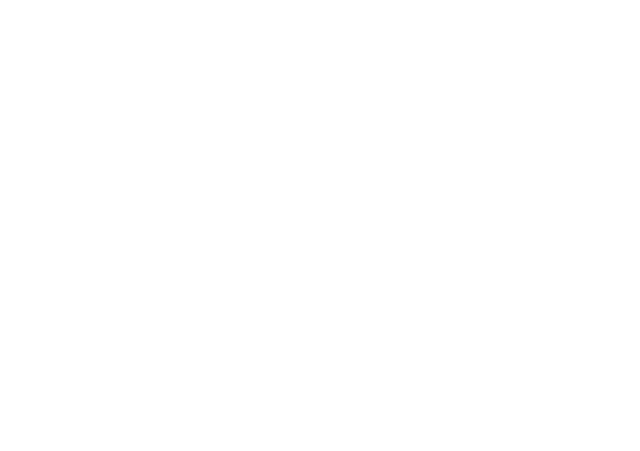
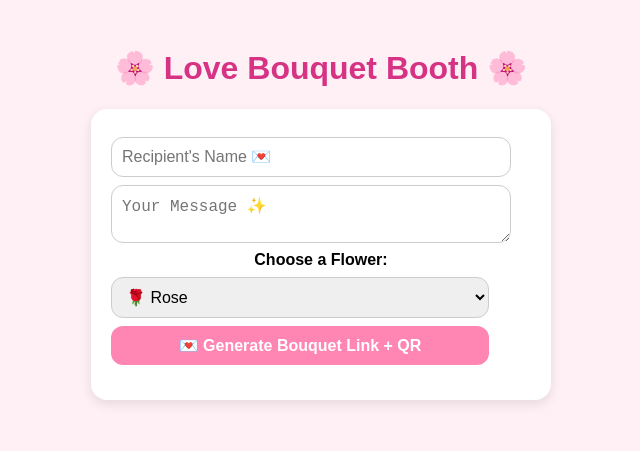
Before and after one commit to leovnexyrine-prog/LIS_KILIG_CORNER2.0, a plain HTML site: page index.html in a window 1280 px wide. Shown: the whole page, without its empty margins (319-959 px from the left). Drawn offline with Linux system fonts and the light colour scheme.

Commit message:
Update index.html

```diff
--- a/index.html
+++ b/index.html
@@ -1,3 +1,89 @@
+<!doctype html>
+<html lang="en">
+<head>
+<meta charset="utf-8">
+<meta name="viewport" content="width=device-width,initial-scale=1">
+<title>💐 Love Bouquet Game Booth</title>
+<script src="https://cdnjs.cloudflare.com/ajax/libs/qrcodejs/1.0.0/qrcode.min.js"></script>
+<style>
+  body {
+    font-family: sans-serif;
+    text-align: center;
+    padding: 20px;
+    background: #fff0f5;
+    overflow-x: hidden;
+  }
+  h1 { color: #d63384; }
+  .card {
+    background: white;
+    padding: 20px;
+    border-radius: 16px;
+    box-shadow: 0 4px 12px rgba(0,0,0,0.1);
+    max-width: 420px;
+    margin: 20px auto;
+  }
+  input, textarea, select, button {
+    width: 90%;
+    padding: 10px;
+    margin: 8px 0;
+    border-radius: 12px;
+    border: 1px solid #ccc;
+    display: block;
+    font-size: 1rem;
+  }
+  button {
+    background: #ff85b3;
+    color: white;
+    border: none;
+    cursor: pointer;
+    font-weight: bold;
+  }
+  button:hover { background: #ff6399; }
+  #qr { margin-top: 15px; }
+  canvas {
+    background: #b3e5fc;
+    display: block;
+    margin: 0 auto;
+    border-radius: 16px;
+    box-shadow: 0 4px 12px rgba(0,0,0,0.2);
+  }
+</style>
+</head>
+<body>
+<h1>🌸 Love Bouquet Booth 🌸</h1>
+
+<!-- Creator Section -->
+<div id="create" class="card">
+  <input id="receiver" placeholder="Recipient's Name 💌">
+  <textarea id="message" placeholder="Your Message ✨"></textarea>
+
+  <label for="flower"><strong>Choose a Flower:</strong></label>
+  <select id="flower">
+    <option value="🌹 Rose">🌹 Rose</option>
+    <option value="🌻 Sunflower">🌻 Sunflower</option>
+    <option value="🌷 Tulip">🌷 Tulip</option>
+    <option value="🌼 Daisy">🌼 Daisy</option>
+    <option value="🌸 Cherry Blossom">🌸 Cherry Blossom</option>
+    <option value="🌺 Hibiscus">🌺 Hibiscus</option>
+    <option value="💜 Lavender">💜 Lavender</option>
+    <option value="🤍 Lily">🤍 Lily</option>
+  </select>
+
+  <button onclick="makeLink()">💌 Generate Bouquet Link + QR</button>
+  <div id="link"></div>
+  <div id="qr"></div>
+</div>
+
+<!-- Game Canvas -->
+<canvas id="gameCanvas" width="360" height="480" style="display:none;"></canvas>
+
+<!-- Message View -->
+<div id="view" class="card" style="display:none;">
+  <h2>💌 Bouquet for <span id="viewName"></span></h2>
+  <div style="font-size:3rem" id="viewFlower"></div>
+  <p id="viewMsg"></p>
+</div>
+
 <script>
 function makeLink(){
   const receiver = document.getElementById("receiver").value.trim() || "Recipient";
@@ -15,27 +101,28 @@ function makeLink(){
 
 // ---------- Game ----------
 function startGame(data){
-  const canvas=document.getElementById("gameCanvas");
-  const ctx=canvas.getContext("2d");
-  const flower=data.flower.split(" ")[0]; // emoji
-  let birdY=canvas.height/2, birdVel=0;
-  const gravity=0.45, jump=-8;
-  const pillars=[];
-  let score=0;
-  const targetScore=5; // how many gaps to pass to win
-  const birdColor="pink";
-  let gameOver=false;
-  let restartReady=false;
+  const canvas = document.getElementById("gameCanvas");
+  const ctx = canvas.getContext("2d");
+  const flower = data.flower.split(" ")[0]; // emoji only
+  let birdY = canvas.height/2, birdVel = 0;
+  const gravity = 0.45, jump = -8;
+  const pillars = [];
+  let score = 0;
+  const targetScore = 5;
+  const birdColor = "pink";
+  let gameOver = false;
+  let restartReady = false;
 
-  document.addEventListener("keydown",()=>{if(!gameOver) birdVel=jump;});
+  // Controls
+  document.addEventListener("keydown",()=>{ if(!gameOver) birdVel = jump; });
   canvas.addEventListener("click",()=>{
-      if(!gameOver) birdVel=jump;
-      else if(restartReady) location.reload();
+    if(!gameOver) birdVel = jump;
+    else if(restartReady) location.reload();
   });
 
   function addPillar(){
-    const gap=170; // 🌟 bigger gap
-    const topH=Math.random()*(canvas.height-gap-40)+20;
+    const gap = 170; // bigger gap
+    const topH = Math.random()*(canvas.height-gap-40)+20;
     pillars.push({x:canvas.width, top:topH, width:50});
   }
 
@@ -43,36 +130,36 @@ function startGame(data){
     ctx.clearRect(0,0,canvas.width,canvas.height);
 
     // Bird
-    birdVel+=gravity;
-    birdY+=birdVel;
-    ctx.fillStyle=birdColor;
+    birdVel += gravity;
+    birdY += birdVel;
+    ctx.fillStyle = birdColor;
     ctx.beginPath();
     ctx.arc(60,birdY,15,0,Math.PI*2);
     ctx.fill();
 
     // Pillars
-    if(Math.random()<0.02) addPillar();
+    if(Math.random() < 0.02) addPillar();
     for(let i=pillars.length-1;i>=0;i--){
-      const p=pillars[i];
-      p.x-=1.8; // 🌟 slower speed
+      const p = pillars[i];
+      p.x -= 1.8; // slower speed
       ctx.font="24px serif";
       for(let y=0;y<p.top;y+=24) ctx.fillText(flower,p.x,y);
       for(let y=p.top+170;y<canvas.height;y+=24) ctx.fillText(flower,p.x,y);
 
       // collision
       if(60+15>p.x && 60-15<p.x+p.width){
-        if(birdY-15<p.top || birdY+15>p.top+170) gameOver=true;
+        if(birdY-15<p.top || birdY+15>p.top+170) gameOver = true;
       }
-      // score
-      if(p.x+ p.width<60 && !p.scored){ score++; p.scored=true; }
+      // scoring
+      if(p.x + p.width < 60 && !p.scored){ score++; p.scored = true; }
 
-      if(p.x<-p.width) pillars.splice(i,1);
+      if(p.x < -p.width) pillars.splice(i,1);
     }
 
-    // Ground/ceiling
-    if(birdY+15>canvas.height || birdY-15<0) gameOver=true;
+    // Ground/ceiling collision
+    if(birdY+15>canvas.height || birdY-15<0) gameOver = true;
 
-    // Score
+    // Score display
     ctx.fillStyle="#d63384";
     ctx.font="20px Arial";
     ctx.fillText("Score: "+score,10,25);
@@ -80,11 +167,11 @@ function startGame(data){
     if(!gameOver){
       requestAnimationFrame(update);
     } else {
-      if(score>=targetScore){
+      if(score >= targetScore){
         showMessage(data);
       } else {
         ctx.fillText("Game Over! Tap to Restart",60,canvas.height/2);
-        restartReady=true;
+        restartReady = true;
       }
     }
   }
@@ -94,9 +181,9 @@ function startGame(data){
 function showMessage(data){
   document.getElementById("gameCanvas").style.display="none";
   document.getElementById("view").style.display="block";
-  document.getElementById("viewName").innerText=data.receiver;
-  document.getElementById("viewFlower").innerText=data.flower.split(" ")[0];
-  document.getElementById("viewMsg").innerText=data.message;
+  document.getElementById("viewName").innerText = data.receiver;
+  document.getElementById("viewFlower").innerText = data.flower.split(" ")[0];
+  document.getElementById("viewMsg").innerText = data.message;
 }
 
 // ---------- Entry ----------
@@ -105,10 +192,12 @@ function showMessage(data){
   if(params.has("data")){
     try {
       const obj = JSON.parse(decodeURIComponent(params.get("data")));
-      document.getElementById("create").style.display="none";
-      document.getElementById("gameCanvas").style.display="block";
+      document.getElementById("create").style.display = "none";
+      document.getElementById("gameCanvas").style.display = "block";
       startGame(obj);
     } catch(e){ console.error("Invalid bouquet data"); }
   }
 })();
 </script>
+</body>
+</html>
```
